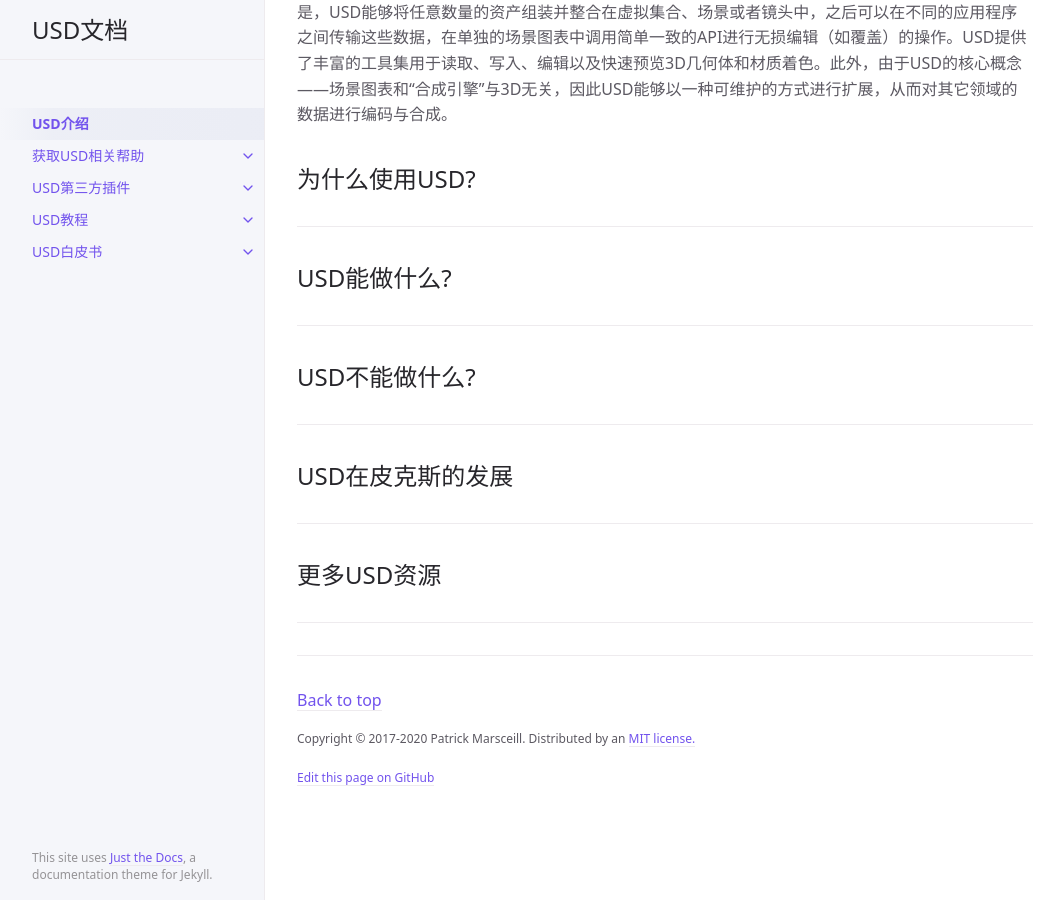
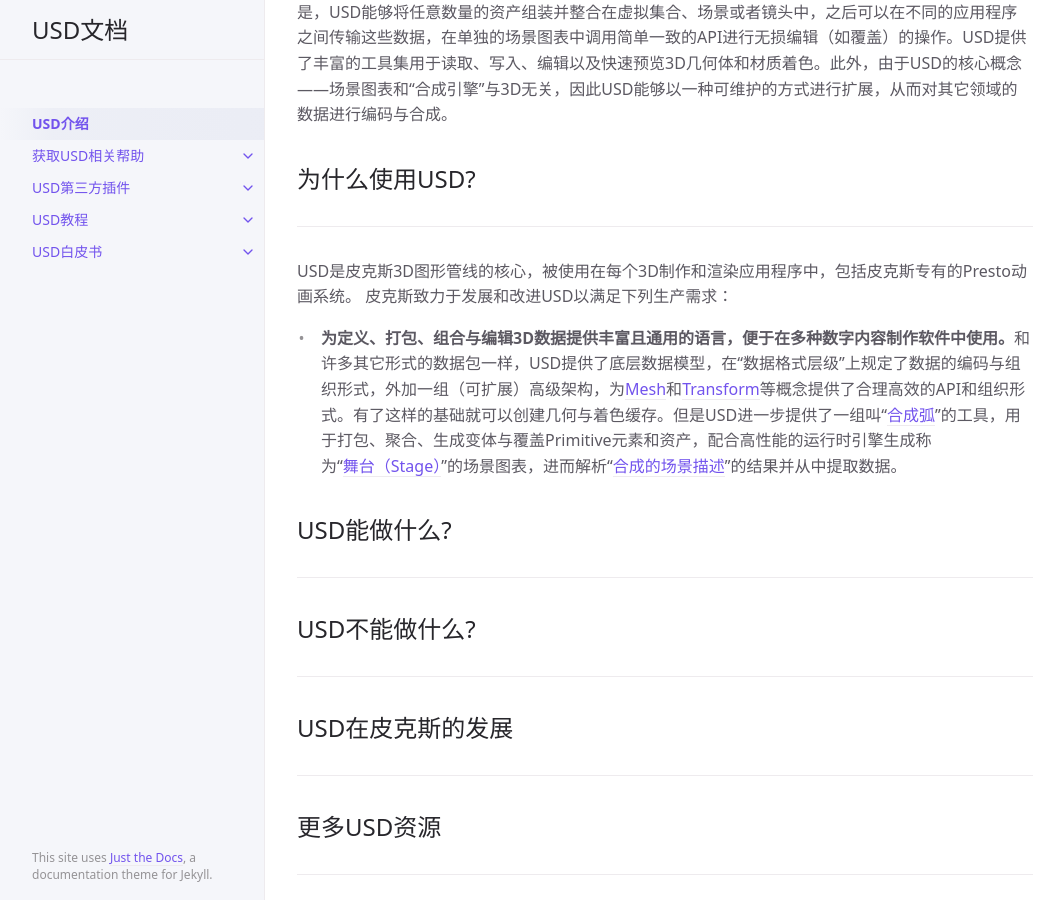
Before and after one commit to szxk/docs.usd, a Jekyll site: the page built from index.md, in a window 1280 px wide and 900 px high, scrolled down 1008 px. Shown: the whole window, without its empty margins (107-1167 px from the left). Built offline with Jekyll 4.4.1, drawn with Linux system fonts in a browser that asks for light colours.

Commit message:
Update index.md

```diff
--- a/index.md
+++ b/index.md
@@ -23,6 +23,9 @@ USD提供了最基本的元素资产（像是模型）或者动画的数据交
 
 ## 为什么使用USD?
 ---
+USD是皮克斯3D图形管线的核心，被使用在每个3D制作和渲染应用程序中，包括皮克斯专有的Presto动画系统。
+皮克斯致力于发展和改进USD以满足下列生产需求：
+- **为定义、打包、组合与编辑3D数据提供丰富且通用的语言，便于在多种数字内容制作软件中使用。**和许多其它形式的数据包一样，USD提供了底层数据模型，在“数据格式层级”上规定了数据的编码与组织形式，外加一组（可扩展）高级架构，为[Mesh](https://graphics.pixar.com/usd/docs/api/class_usd_geom_mesh.html#details)和[Transform](https://graphics.pixar.com/usd/docs/api/class_usd_geom_xformable.html#details)等概念提供了合理高效的API和组织形式。有了这样的基础就可以创建几何与着色缓存。但是USD进一步提供了一组叫“[合成弧](https://graphics.pixar.com/usd/docs/USD-Glossary.html#USDGlossary-CompositionArcs)”的工具，用于打包、聚合、生成变体与覆盖Primitive元素和资产，配合高性能的运行时引擎生成称为“[舞台（Stage）](https://graphics.pixar.com/usd/docs/USD-Glossary.html#USDGlossary-Composition)”的场景图表，进而解析“[合成的场景描述](https://graphics.pixar.com/usd/docs/USD-Glossary.html#USDGlossary-Composition)”的结果并从中提取数据。
 
 ## USD能做什么?
 ---
```
